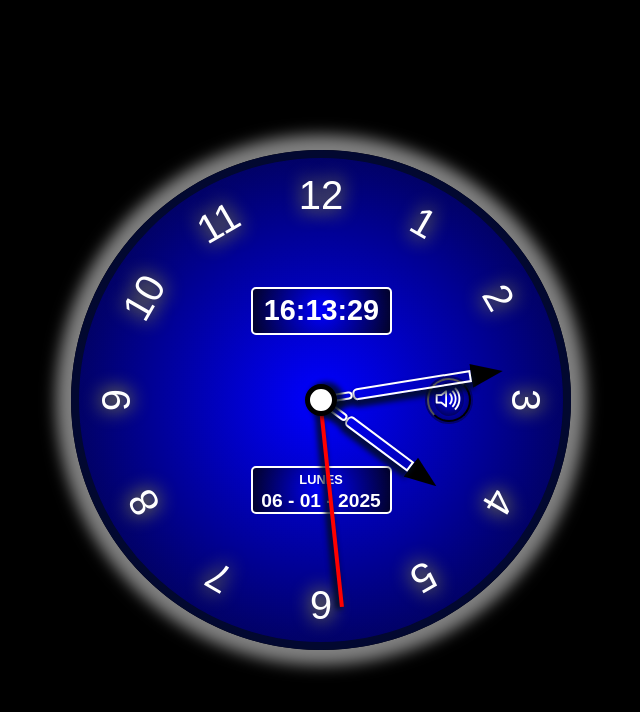
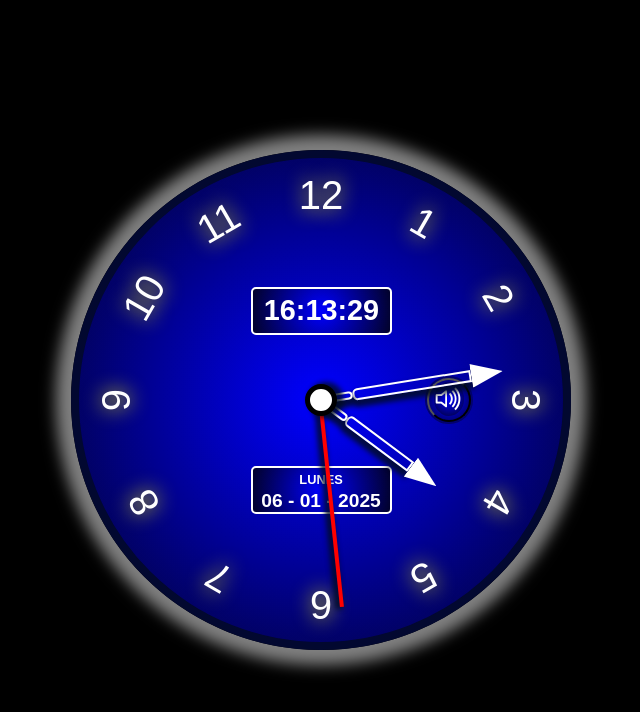
Before and after one commit to DanielAlabarze/RELOJ, a plain HTML site: page index.html in a window 1280 px wide. Shown: the whole page, without its empty margins (319-959 px from the left). Drawn offline with nearby package versions, Linux system fonts and the light colour scheme.

Commit message:
cambio de color

```diff
--- a/style.css
+++ b/style.css
@@ -151,8 +151,8 @@ i {
 .puntaHoras {
   width: 1.5rem;
   height: 2rem;
-  background-color: black;
-  z-index: 2;
+  background-color: white;
+  z-index: 12;
   clip-path: polygon(50% 0%, 0% 100%, 100% 100%);
   box-shadow: 5px 0 5px 2px rgba(1, 12, 29, 0.795);
 }
@@ -188,8 +188,8 @@ i {
 .puntaMinutos {
   width: 1.5rem;
   height: 2rem;
-  background-color: black;
-  z-index: 3;
+  background-color: white;
+  z-index: 13;
   clip-path: polygon(50% 0%, 0% 100%, 100% 100%);
   box-shadow: 5px 0 5px 2px rgba(1, 12, 29, 0.795);
 }
```
